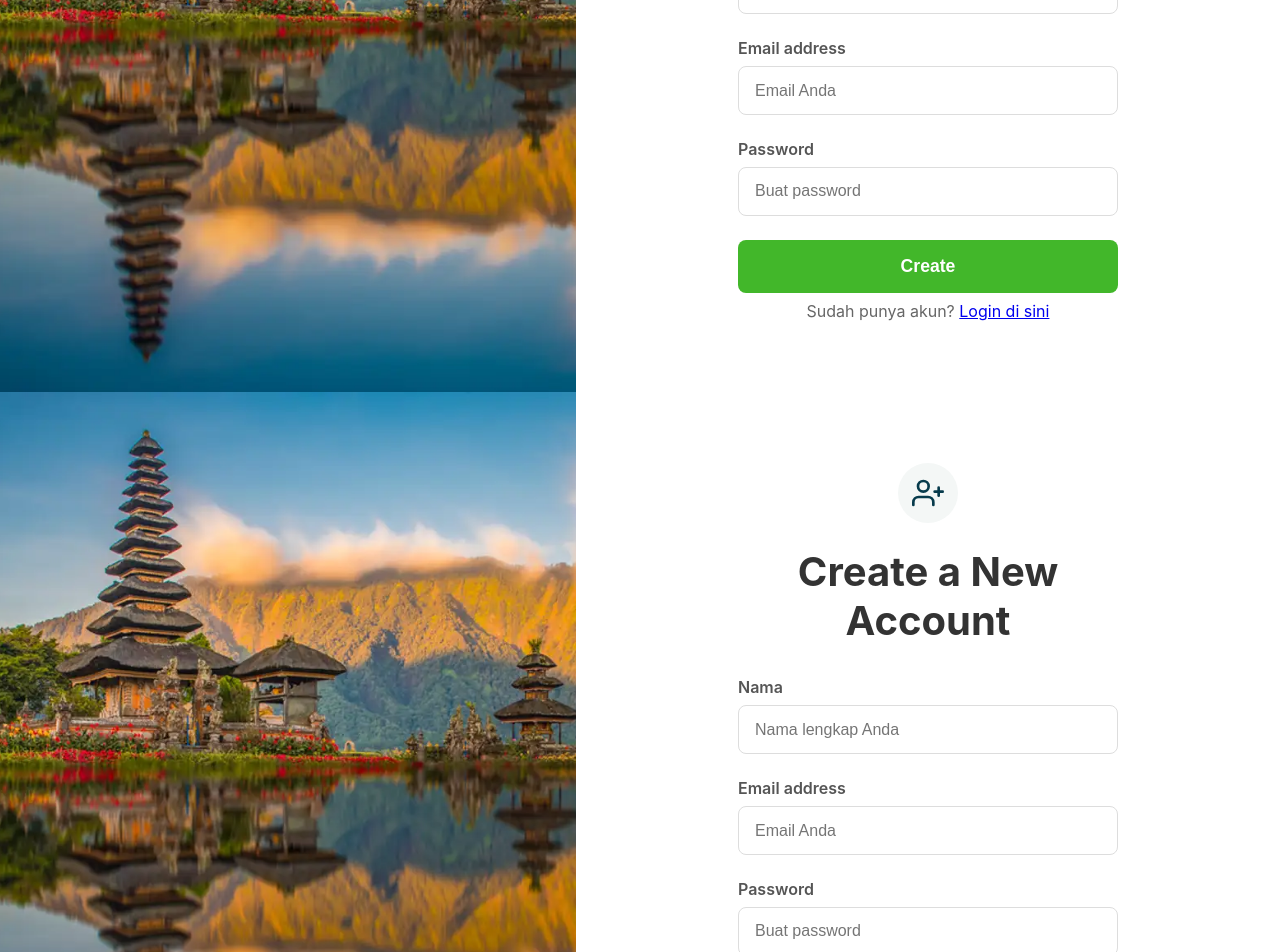
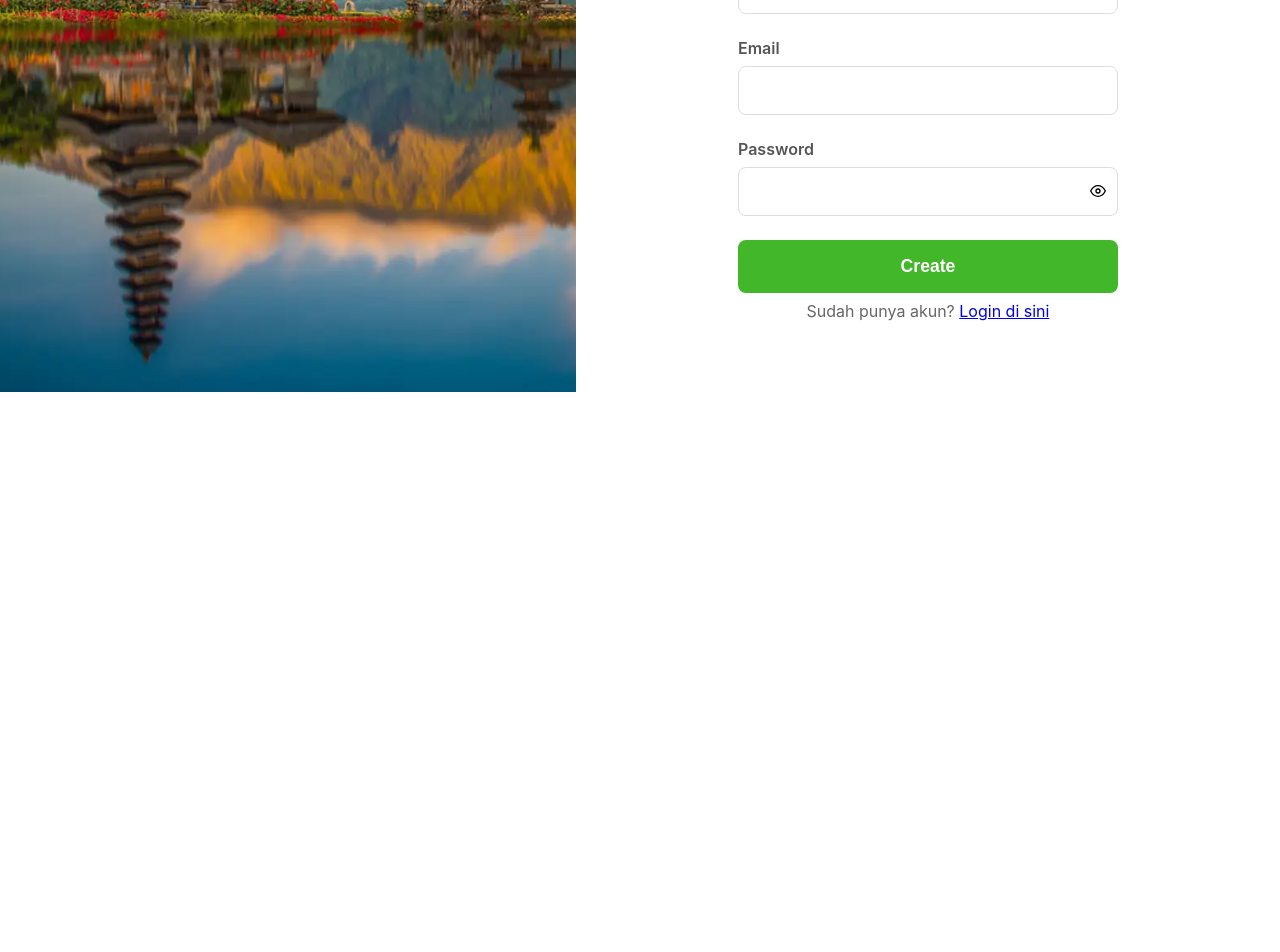
Before and after one commit to ErikZendrato/PBL, a React (Vite) app: page /register in a window 1280 px wide. Shown: the part 420-1372 px from the top of the page. After the commit the page ends 812 px from the top, so only its background shows below. Built offline with nearby package versions, Linux system fonts and the light colour scheme.

Commit message:
ini frontend

```diff
--- a/src/App.css
+++ b/src/App.css
@@ -674,7 +674,7 @@
 }
 
 .booking-notes {
-  width: 100%;
+  width: 96%;
   border-radius: 14px;
   border: 1px solid rgba(7, 59, 76, 0.15);
   padding: 1rem 1.25rem;
--- a/src/App.jsx
+++ b/src/App.jsx
@@ -3,8 +3,7 @@ import './App.css';
 import { Routes, Route, Link } from 'react-router-dom';
 import { useAuth } from './context/AuthContext';
 
-
-// Import halaman-halaman Anda
+// Pages
 import Home from './Pages/Home';
 import Login from './Pages/Login';
 import Register from './Pages/Register';
@@ -12,30 +11,30 @@ import Profil from './Pages/Profil';
 import PesanTiket from './Pages/PesanTiket';
 import ResetPassword from "./Pages/ResetPassword";
 
-
 function App() {
   const { isAuthenticated, user, logout } = useAuth();
 
   return (
     <div className="app-container">
-      {/* --- NAVBAR BARU DENGAN 3 BAGIAN --- */}
+
+      {/* NAVBAR */}
       <nav className="navbar">
         <div className="navbar-inner">
-        <div className="navbar-section navbar-left">
-            {/* Logo placeholder */}
-        </div>
+          <div className="navbar-section navbar-left"></div>
+
           <div className="navbar-section navbar-center">
             <Link to="/">Beranda</Link>
-
             <Link to="/tiket">Tiket</Link>
             <a href="#event">Event</a>
             <a href="#berita">Berita</a>
             <a href="#kontak">Kontak</a>
           </div>
+
           <div className="navbar-section navbar-right">
             {isAuthenticated ? (
               <>
-                <span>Halo, {user.name || 'Pengguna'}!</span>
+                <span>Halo, {user?.nama || 'Pengguna'}!</span>
+                <p>|</p>
                 <button onClick={logout}>Logout</button>
               </>
             ) : (
@@ -44,26 +43,24 @@ function App() {
           </div>
         </div>
       </nav>
-      {/* --- AKHIR NAVBAR BARU --- */}
 
-
-      {/* Rute-rute Anda */}
+      {/* ROUTES — HANYA SATU */}
       <Routes>
+        {/* PUBLIC */}
         <Route path="/" element={<Home />} />
         <Route path="/login" element={<Login />} />
         <Route path="/register" element={<Register />} />
+        <Route path="/reset-password" element={<ResetPassword />} />
+
+        {/* USER */}
         <Route path="/profil" element={<Profil />} />
         <Route path="/tiket" element={<PesanTiket />} />
-        <Route path="/reset-password" element={<ResetPassword />} />
-      </Routes>
-      <Routes>
+
+        {/* ADMIN */}
         <Route path="/admin" element={<Home />} />
         <Route path="/admin/login" element={<Login />} />
-        <Route path="/register" element={<Register />} />
-        <Route path="/profil" element={<Profil />} />
-        <Route path="/tiket" element={<PesanTiket />} />
-        <Route path="/reset-password" element={<ResetPassword />} />
       </Routes>
+
     </div>
   );
 }
--- a/src/Pages/Login.jsx
+++ b/src/Pages/Login.jsx
@@ -1,52 +1,43 @@
-import React, { useState } from 'react';
-import { Link, useNavigate } from 'react-router-dom';
-import { useAuth } from '../context/AuthContext.jsx';
-import { FiUser } from 'react-icons/fi'; // Import ikon
-import '../App.css'; // Import styling
-
-// Import gambar dari assets
-// Pastikan path ini benar!
-import baturImage from '../assets/batur.jpg';
+import React, { useState } from "react";
+import { Link, useNavigate } from "react-router-dom";
+import { useAuth } from "../context/AuthContext.jsx";
+import { FiUser, FiEye, FiEyeOff } from "react-icons/fi";
+import axios from "axios";
+import "../App.css";
+import baturImage from "../assets/batur.jpg";
 
 function Login() {
-  const [email, setEmail] = useState('');
-  const [password, setPassword] = useState('');
+  const [email, setEmail] = useState("");
+  const [password, setPassword] = useState("");
+  const [showPassword, setShowPassword] = useState(false);
+
   const { login } = useAuth();
   const navigate = useNavigate();
 
-  const handleSubmit = (event) => {
+  const handleSubmit = async (event) => {
     event.preventDefault();
-    // Simulasi login
-    // Di aplikasi nyata, Anda akan fetch ke API di sini
-    console.log('Mencoba login dengan:', { email, password });
 
-    // Kita buat data pengguna palsu untuk demo
-    const userData = { email: email, name: 'Pendaki' };
-    login(userData); // Panggil fungsi login dari context
+    try {
+      const res = await axios.post("http://localhost:8000/api/login", {
+        email,
+        password,
+      });
 
-    navigate('/profil'); // Arahkan ke profil setelah login
+      // Pass the actual user object to the context so `user.nama` is available
+      login(res.data.user);
+
+      navigate("/");
+    } catch (error) {
+      alert("Login gagal: email atau password salah");
+    }
   };
 
   return (
     <div className="auth-page-container">
       <div className="auth-content-box">
+        <div className="auth-image-side" style={{ backgroundImage: `url(${baturImage})` }} />
 
-        {/* ======================= */}
-        {/* Sisi Gambar (Kiri)    */}
-        {/* ======================= */}
-        <div
-          className="auth-image-side"
-          // Kita gunakan style inline untuk mengatur gambar
-          style={{ backgroundImage: `url(${baturImage})` }}
-        >
-          {/* Sisi ini sengaja dibiarkan kosong untuk menampilkan gambar */}
-        </div>
-
-        {/* ======================= */}
-        {/* Sisi Form (Kanan)    */}
-        {/* ======================= */}
         <div className="auth-form-side">
-          {/* Ini adalah bagian form yang hilang */}
           <form className="auth-form" onSubmit={handleSubmit}>
             <div className="auth-icon">
               <FiUser />
@@ -54,27 +45,25 @@ function Login() {
             <h2>Login</h2>
 
             <div className="auth-input-group">
-              <label htmlFor="email">Email address or phone number</label>
-              <input
-                id="email"
-                type="email"
-                className="auth-input"
-                value={email}
-                onChange={(e) => setEmail(e.target.value)}
-                required
-              />
+              <label>Email</label>
+              <input type="email" className="auth-input" value={email} onChange={(e) => setEmail(e.target.value)} required />
             </div>
 
-            <div className="auth-input-group">
-              <label htmlFor="password">Password</label>
-              <input
-                id="password"
-                type="password"
-                className="auth-input"
-                value={password}
-                onChange={(e) => setPassword(e.target.value)}
-                required
-              />
+            <div className="auth-input-group" style={{ position: "relative" }}>
+              <label>Password</label>
+              <input type={showPassword ? "text" : "password"} className="auth-input" value={password} onChange={(e) => setPassword(e.target.value)} required />
+
+              <span
+                onClick={() => setShowPassword(!showPassword)}
+                style={{
+                  position: "absolute",
+                  right: "12px",
+                  top: "44px",
+                  cursor: "pointer",
+                }}
+              >
+                {showPassword ? <FiEyeOff /> : <FiEye />}
+              </span>
             </div>
 
             <button type="submit" className="auth-button-primary blue">
@@ -82,20 +71,18 @@ function Login() {
             </button>
 
             <div className="auth-link-text">
-              Forgot Password? <Link to="/reset-password">Click Here</Link>
-              {/* Link ini akan mengarah ke halaman Register */}
+              Lupa Password? <Link to="/reset-password">Klik di sini</Link>
+            </div>
+
+            <div className="auth-link-text">
               <Link to="/register" className="auth-link-button green">
                 Create new account
               </Link>
             </div>
           </form>
         </div>
-        {/* Akhir dari auth-form-side */}
-
       </div>
-      {/* Akhir dari auth-content-box */}
     </div>
-    /* Akhir dari auth-page-container */
   );
 }
 
--- a/src/Pages/Register.jsx
+++ b/src/Pages/Register.jsx
@@ -1,58 +1,72 @@
 import React, { useState } from 'react';
 import { Link, useNavigate } from 'react-router-dom';
-import { FiUserPlus } from 'react-icons/fi';
+import { FiUserPlus, FiEye, FiEyeOff } from 'react-icons/fi';
+import axios from 'axios';
 import '../App.css';
-
-// Import gambar dari assets
 import baturImage from '../assets/batur.jpg';
 
 function Register() {
   const [nama, setNama] = useState('');
   const [email, setEmail] = useState('');
   const [password, setPassword] = useState('');
+  const [showPassword, setShowPassword] = useState(false);
+  const [loading, setLoading] = useState(false); // 🔒 LOCK SUBMIT
+
   const navigate = useNavigate();
 
-  const handleSubmit = (event) => {
+  const handleSubmit = async (event) => {
     event.preventDefault();
 
+    // ❌ cegah submit 2x
+    if (loading) return;
 
-    console.log('Mencoba mendaftar dengan:', { nama, email, password });
+    setLoading(true);
 
+    try {
+      await axios.post(
+        'http://127.0.0.1:8000/api/register',
+        {
+          nama,
+          email,
+          password,
+        },
+        {
+          headers: {
+            Accept: 'application/json',
+          },
+        }
+      );
 
-
-    alert('Pendaftaran berhasil! Silakan login.');
-
-
-    navigate('/login');
+      alert('Registrasi berhasil, silakan login');
+      navigate('/login');
+    } catch (error) {
+      const message =
+        error.response?.data?.message || 'Registrasi gagal';
+      alert(message);
+    } finally {
+      setLoading(false);
+    }
   };
 
   return (
     <div className="auth-page-container">
       <div className="auth-content-box">
 
-        {/* Sisi Gambar (Kiri) */}
         <div
           className="auth-image-side"
           style={{ backgroundImage: `url(${baturImage})` }}
-        >
-          {/* Sisi ini sengaja dibiarkan kosong untuk menampilkan gambar */}
-        </div>
+        />
 
-        {/* Sisi Form (Kanan) */}
         <div className="auth-form-side">
           <form className="auth-form" onSubmit={handleSubmit}>
-            <div className="auth-icon">
-              <FiUserPlus />
-            </div>
+            <div className="auth-icon"><FiUserPlus /></div>
             <h2>Create a New Account</h2>
 
             <div className="auth-input-group">
-              <label htmlFor="nama">Nama</label>
+              <label>Nama</label>
               <input
-                id="nama"
                 type="text"
                 className="auth-input"
-                placeholder="Nama lengkap Anda" // Placeholder ditambahkan
                 value={nama}
                 onChange={(e) => setNama(e.target.value)}
                 required
@@ -60,35 +74,45 @@ function Register() {
             </div>
 
             <div className="auth-input-group">
-              <label htmlFor="email">Email address</label> {/* Label disesuaikan */}
+              <label>Email</label>
               <input
-                id="email"
                 type="email"
                 className="auth-input"
-                placeholder="Email Anda" // Placeholder ditambahkan
                 value={email}
                 onChange={(e) => setEmail(e.target.value)}
                 required
               />
             </div>
 
-            <div className="auth-input-group">
-              <label htmlFor="password">Password</label>
+            <div className="auth-input-group" style={{ position: 'relative' }}>
+              <label>Password</label>
               <input
-                id="password"
-                type="password"
+                type={showPassword ? 'text' : 'password'}
                 className="auth-input"
-                placeholder="Buat password" // Placeholder ditambahkan
                 value={password}
-                // INI PERBAIKANNYA
                 onChange={(e) => setPassword(e.target.value)}
                 required
               />
+
+              <span
+                onClick={() => setShowPassword(!showPassword)}
+                style={{
+                  position: 'absolute',
+                  right: '12px',
+                  top: '44px',
+                  cursor: 'pointer',
+                }}
+              >
+                {showPassword ? <FiEyeOff /> : <FiEye />}
+              </span>
             </div>
 
-            {/* Tombol ini akan berwarna hijau karena kelas 'green' */}
-            <button type="submit" className="auth-button-primary green">
-              Create
+            <button
+              type="submit"
+              className="auth-button-primary green"
+              disabled={loading}
+            >
+              {loading ? 'Processing...' : 'Create'}
             </button>
 
             <div className="auth-link-text">
--- a/src/main.jsx
+++ b/src/main.jsx
@@ -2,18 +2,13 @@ import React from 'react'
 import ReactDOM from 'react-dom/client'
 import App from './App.jsx'
 import './index.css'
-
-// 1. Import
 import { BrowserRouter } from 'react-router-dom'
 import { AuthProvider } from './context/AuthContext.jsx'
 
 ReactDOM.createRoot(document.getElementById('root')).render(
-  <React.StrictMode>
-    {/* 2. Bungkus App */}
-    <BrowserRouter>
-      <AuthProvider> {/* <-- BUNGKUS DI SINI */}
-        <App />
-      </AuthProvider>
-    </BrowserRouter>
-  </React.StrictMode>,
+  <BrowserRouter>
+    <AuthProvider>
+      <App />
+    </AuthProvider>
+  </BrowserRouter>
 )
```
Also changed, not shown: 1 other file (tests, documents, lock files or other folders). Lines whose indentation alone changed are shown as unchanged.
